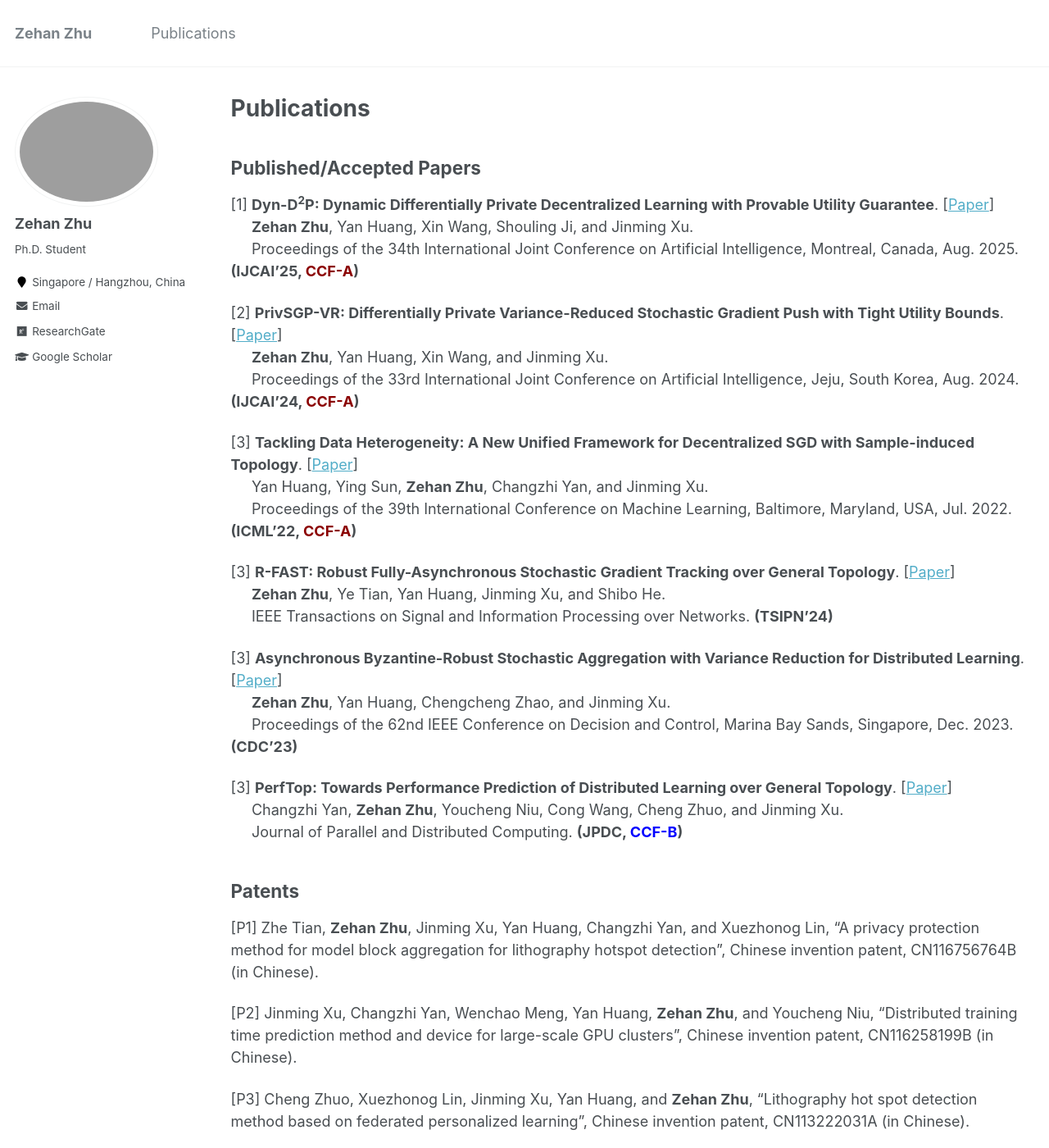
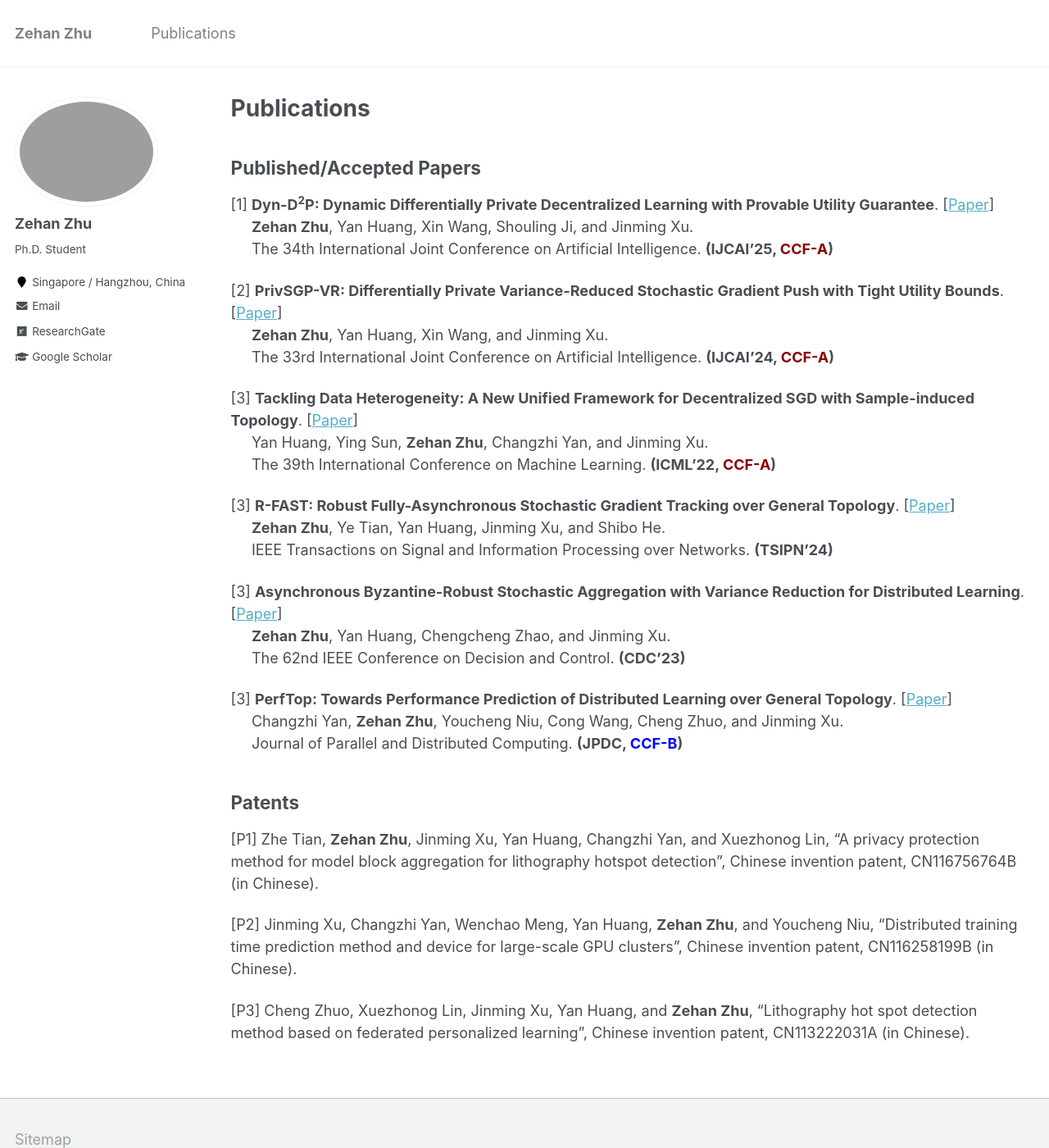
Before and after one commit to zehanzhu/zehanzhu.github.io, a Jekyll site: the page built from _pages/publications.md, in a window 1280 px wide and 1400 px high. Shown: the whole window at 82% size. Built offline with Jekyll 4.4.1, drawn with Linux system fonts in a browser that asks for light colours.

Commit message:
Update publications.md

```diff
--- a/_pages/publications.md
+++ b/_pages/publications.md
@@ -13,15 +13,15 @@ redirect_from:
 ## Published/Accepted Papers
 [1] **Dyn-D<sup>2</sup>P: Dynamic Differentially Private Decentralized Learning with Provable Utility Guarantee**. [[Paper]()] <br>
 &nbsp;&nbsp;&nbsp;&nbsp; **Zehan Zhu**, Yan Huang, Xin Wang, Shouling Ji, and Jinming Xu. <br>
-&nbsp;&nbsp;&nbsp;&nbsp; Proceedings of the 34th International Joint Conference on Artificial Intelligence, Montreal, Canada, Aug. 2025. **(IJCAI'25, <span style="color:#8B0000">CCF-A</span>)**
+&nbsp;&nbsp;&nbsp;&nbsp; The 34th International Joint Conference on Artificial Intelligence. **(IJCAI'25, <span style="color:#8B0000">CCF-A</span>)**
 
 [2] **PrivSGP-VR: Differentially Private Variance-Reduced Stochastic Gradient Push with Tight Utility Bounds**. [[Paper](https://www.ijcai.org/proceedings/2024/635)] <br>
 &nbsp;&nbsp;&nbsp;&nbsp; **Zehan Zhu**, Yan Huang, Xin Wang, and Jinming Xu. <br>
-&nbsp;&nbsp;&nbsp;&nbsp; Proceedings of the 33rd International Joint Conference on Artificial Intelligence, Jeju, South Korea, Aug. 2024. **(IJCAI'24, <span style="color:#8B0000">CCF-A</span>)**
+&nbsp;&nbsp;&nbsp;&nbsp; The 33rd International Joint Conference on Artificial Intelligence. **(IJCAI'24, <span style="color:#8B0000">CCF-A</span>)**
 
 [3] **Tackling Data Heterogeneity: A New Unified Framework for Decentralized SGD with Sample-induced Topology**. [[Paper](https://proceedings.mlr.press/v162/huang22i.html)] <br>
 &nbsp;&nbsp;&nbsp;&nbsp; Yan Huang, Ying Sun, **Zehan Zhu**, Changzhi Yan, and Jinming Xu. <br>
-&nbsp;&nbsp;&nbsp;&nbsp; Proceedings of the 39th International Conference on Machine Learning, Baltimore, Maryland, USA, Jul. 2022. **(ICML'22, <span style="color:#8B0000">CCF-A</span>)**
+&nbsp;&nbsp;&nbsp;&nbsp; The 39th International Conference on Machine Learning. **(ICML'22, <span style="color:#8B0000">CCF-A</span>)**
 
 [3] **R-FAST: Robust Fully-Asynchronous Stochastic Gradient Tracking over General Topology**. [[Paper](https://ieeexplore.ieee.org/abstract/document/10660468)] <br>
 &nbsp;&nbsp;&nbsp;&nbsp; **Zehan Zhu**, Ye Tian, Yan Huang, Jinming Xu, and Shibo He. <br>
@@ -29,7 +29,7 @@ redirect_from:
 
 [3] **Asynchronous Byzantine-Robust Stochastic Aggregation with Variance Reduction for Distributed Learning**. [[Paper](https://ieeexplore.ieee.org/abstract/document/10383346)] <br>
 &nbsp;&nbsp;&nbsp;&nbsp; **Zehan Zhu**, Yan Huang, Chengcheng Zhao, and Jinming Xu. <br>
-&nbsp;&nbsp;&nbsp;&nbsp; Proceedings of the 62nd IEEE Conference on Decision and Control, Marina Bay Sands, Singapore, Dec. 2023. **(CDC'23)**
+&nbsp;&nbsp;&nbsp;&nbsp; The 62nd IEEE Conference on Decision and Control. **(CDC'23)**
 
 [3] **PerfTop: Towards Performance Prediction of Distributed Learning over General Topology**. [[Paper](https://www.sciencedirect.com/science/article/abs/pii/S0743731524000868)] <br>
 &nbsp;&nbsp;&nbsp;&nbsp; Changzhi Yan, **Zehan Zhu**, Youcheng Niu, Cong Wang, Cheng Zhuo, and Jinming Xu. <br>
```
